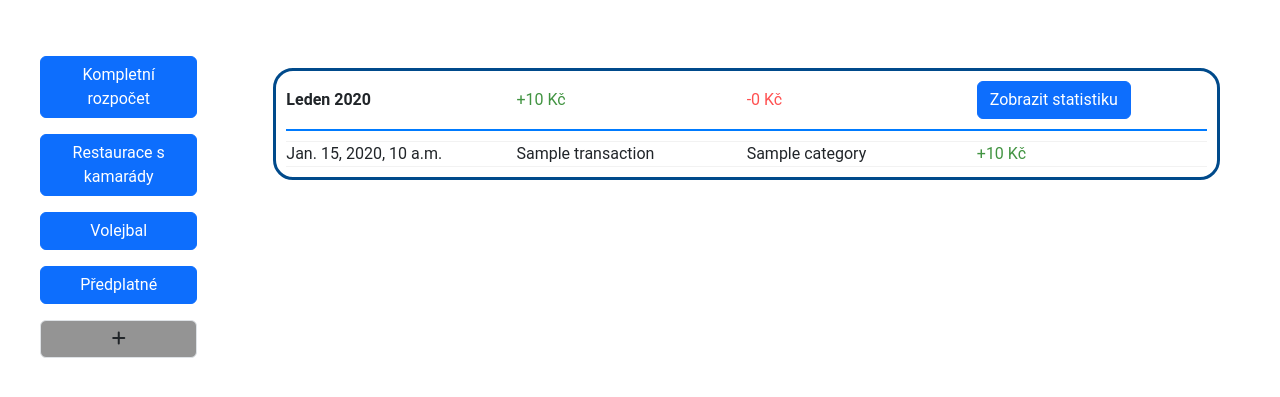
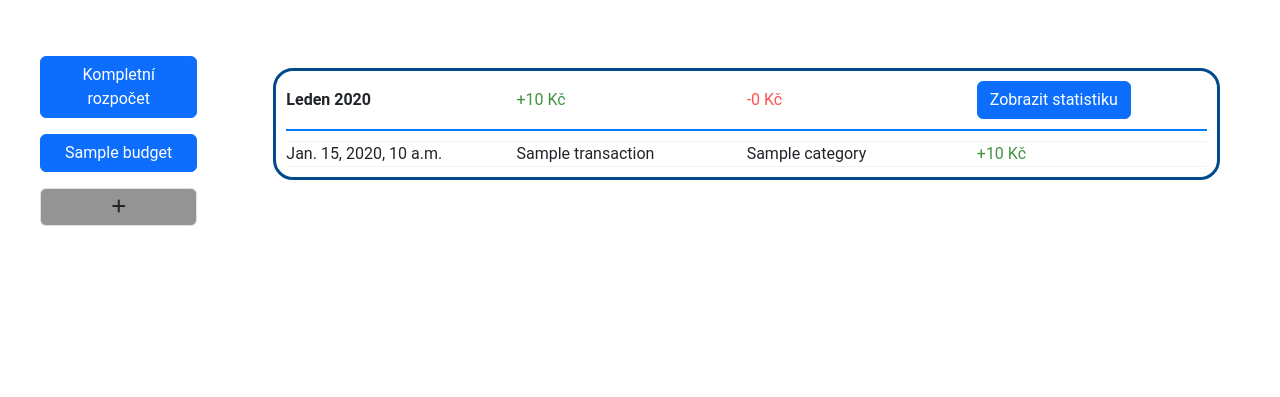
Before and after one commit to KrzystekMatej/finance-management-system, a Django app: page / in a window 1280 px wide. Shown: the part 97-494 px from the top of the page. Run offline with Django 5.2, Linux system fonts and the light colour scheme; a user stored in the database is signed in; tables that the repository leaves empty hold one stand-in row (values such as "Sample post"); some libraries are stand-ins or nearby versions.

Commit message:
budget modal, budget list

```diff
--- a/finance_app/templates/main_page.html
+++ b/finance_app/templates/main_page.html
@@ -30,10 +30,10 @@
         <span class="white bold mobile-centering">{{ request.user.first_name }} {{ request.user.last_name }}<i class="spacer-left fas fa-chevron-down"></i>
       </span>
       <div class="dropdown-menu no-select">
-        <div class="dropdown-menu-item ps-3 pe-3"
+        <div class="dropdown-menu-item ps-3 pe-3 d-flex"
              id="user-id"
              data-user-id="{{ request.user.username }}">
-          Vaše unikátní ID: <b>{{ request.user.username }}</b>
+          Vaše unikátní ID: <b class="ms-auto">{{ request.user.username }}</b>
         </div>
         <label for="toggle-checkbox-dark-mode"
                class="d-flex align-items-center w-100">
@@ -67,7 +67,7 @@
 {% include "modal_create_transaction.html" %}
 {% include "modal_create_category.html" %}
 {% include "modal_show_statistics.html" %}
-{% include "modal_create_account.html" %}
+{% include "modal_create_budget.html" %}
 <div class="w-100 py-3 py-md-5 mobile-padding">
   <div class="row ps-4">
     <div id="sidemenu" class="col-md-2">
@@ -76,20 +76,16 @@
           <li class="list-group-item border-0 color-bg-primary">
             <button class="btn btn-primary w-100" href="#">Kompletní rozpočet</button>
           </li>
-          <li class="list-group-item border-0 color-bg-primary">
-            <button class="btn btn-primary w-100" href="#">Restaurace s kamarády</button>
-          </li>
-          <li class="list-group-item border-0 color-bg-primary">
-            <button class="btn btn-primary w-100" href="#">Volejbal</button>
-          </li>
-          <li class="list-group-item border-0 color-bg-primary">
-            <button class="btn btn-primary w-100" href="#">Předplatné</button>
-          </li>
+          {% for budget in budgets %}
+            <li class="list-group-item border-0 color-bg-primary">
+              <button class="btn btn-primary w-100" href="#">{{ budget.name }}</button>
+            </li>
+          {% endfor %}
           <li class="list-group-item border-0 color-bg-primary">
             <button type="button"
                     class="btn w-100 border color-bg-secondary"
                     data-bs-toggle="modal"
-                    data-bs-target="#account-modal">
+                    data-bs-target="#budget-modal">
               <i class="fas fa-plus"></i>
             </button>
           </li>
--- a/finance_app/templates/modal_create_account.html
+++ /dev/null
@@ -1,30 +0,0 @@
-<!DOCTYPE html>
-<div class="modal fade"
-     id="account-modal"
-     tabindex="-1"
-     aria-labelledby="account-modal-label"
-     aria-hidden="true">
-  <div class="modal-dialog">
-    <div class="modal-content">
-      <div class="modal-header">
-        <h5 class="modal-title" id="account-modal-label">Vytvořit nové konto</h5>
-        <button type="button"
-                class="btn-close"
-                data-bs-dismiss="modal"
-                aria-label="Close"></button>
-      </div>
-      <form method="post" action="">
-        <!--{% csrf_token %}-->
-        <div class="modal-body">
-          <div class="mb-3">
-            <label for="input-field" class="form-label">TODO</label>
-            <input type="text" class="form-control" id="input-field" name="field_name">
-          </div>
-        </div>
-        <div class="modal-footer">
-          <button type="submit" class="btn btn-primary">Vytvořit</button>
-        </div>
-      </form>
-    </div>
-  </div>
-</div>
--- /dev/null
+++ b/finance_app/templates/modal_create_budget.html
@@ -0,0 +1,86 @@
+<!DOCTYPE html>
+<div class="modal fade"
+     id="budget-modal"
+     tabindex="-1"
+     aria-labelledby="budget-modal-label"
+     aria-hidden="true">
+  <div class="modal-dialog">
+    <div class="modal-content">
+      <div class="modal-header">
+        <h5 class="modal-title" id="budget-modal-label">Vytvořit nový rozpočet</h5>
+        <button type="button"
+                class="btn-close"
+                data-bs-dismiss="modal"
+                aria-label="Close"></button>
+      </div>
+      <form method="post" action="">
+        <!--{% csrf_token %}-->
+        <div class="modal-body">
+          <div class="mb-3">
+            <label for="budget-name" class="form-label">Název rozpočtu</label>
+            <input type="text"
+                   class="form-control"
+                   id="budget-name"
+                   name="name"
+                   placeholder="Volejbal s kamarády">
+          </div>
+          <div class="mb-3">
+            <label for="budget-limit" class="form-label">Limit (Kč)</label>
+            <input type="decimal"
+                   class="form-control"
+                   id="budget-limit"
+                   name="limit"
+                   placeholder="Zadejte limit">
+          </div>
+          <div class="mb-3">
+            <label for="budget-from" class="form-label">Limit od</label>
+            <input type="date" class="form-control" id="budget-from" name="from">
+          </div>
+          <div class="mb-3">
+            <label for="budget-to" class="form-label">Limit do</label>
+            <input type="date" class="form-control" id="budget-to" name="to">
+          </div>
+          <div class="mb-3">
+            <label for="budget-category" class="form-label">Kategorie</label>
+            <div id="category-container">
+              <select class="form-select" id="budget-category" name="categories[]">
+                <option value="" disabled selected>Select a category</option>
+                {% if categories %}
+                  {% for category in categories %}<option value="{{ category.id }}">{{ category.category.name }}</option>{% endfor %}
+                {% else %}
+                  <option value="" disabled>No categories available</option>
+                {% endif %}
+              </select>
+            </div>
+            <button type="button" class="btn btn-primary mt-2" id="add-category">Přidat další kategorii</button>
+          </div>
+        </div>
+        <div class="modal-footer">
+          <button type="submit" class="btn btn-primary">Vytvořit</button>
+        </div>
+      </form>
+    </div>
+  </div>
+</div>
+<script src="https://cdn.jsdelivr.net/npm/bootstrap@5.3.0-alpha1/dist/js/bootstrap.bundle.min.js"></script>
+<script>
+    document.getElementById('add-category').addEventListener('click', function() {
+        const container = document.getElementById('category-container');
+
+        const newSelect = document.createElement('select');
+        newSelect.className = 'form-select mt-2';
+        newSelect.name = 'categories[]';
+        newSelect.innerHTML = `
+            <option value="" disabled selected>Select a category</option>
+            {% if categories %}
+                {% for category in categories %}
+                    <option value="{{ category.id }}">{{ category.category.name }}</option>
+                {% endfor %}
+            {% else %}
+                <option value="" disabled>No categories available</option>
+            {% endif %}
+        `;
+
+        container.appendChild(newSelect);
+    });
+</script>
--- a/finance_app/views.py
+++ b/finance_app/views.py
@@ -6,6 +6,7 @@ from finance_app.models import (
     Transaction,
     UserProfile,
     CategoryPreference,
+    Budget,
 )
 
 
@@ -74,8 +75,9 @@ def get_monthly_summaries(request):
 def main_page(request):
     context = {
         "monthly_summaries": get_monthly_summaries(request),
-        "categories": CategoryPreference.objects.filter(user_id=request.user.id),
-        "user_profile": UserProfile.objects.get(id=request.user.id),
+        "categories": CategoryPreference.objects.filter(user=request.user),
+        "user_profile": UserProfile.objects.get(user=request.user),
+        "budgets": Budget.objects.filter(owner=request.user),
     }
 
     return render(request, "main_page.html", context)
```
